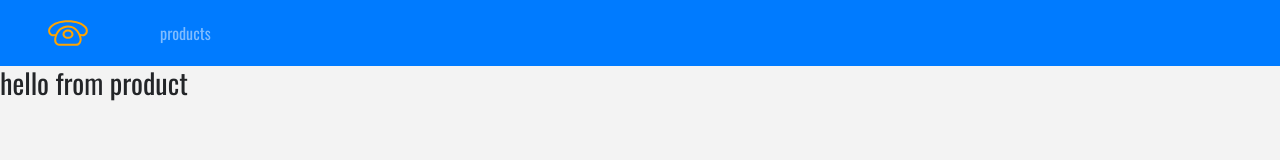
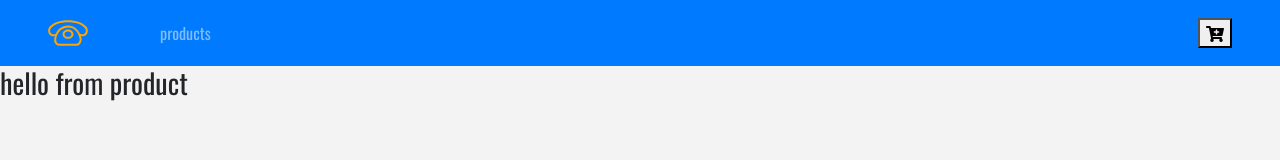
Before and after one commit to spiritxhx/PhoneStore, a React (Create React App) app: page / in a window 1280 px wide. Shown: the top 160 px of the page. Built offline with nearby package versions, Linux system fonts and the light colour scheme.

Commit message:
add the cart button in the right of t he navbar

```diff
--- a/src/components/Navbar.js
+++ b/src/components/Navbar.js
@@ -20,6 +20,11 @@
                         </Link>
                     </li>
                 </ul>
+                <Link to='/cart' className="ml-auto">
+                    <button>
+                        <i className="fas fa-cart-plus" />
+                    </button>
+                </Link>
             </nav>
         );
     }
```
